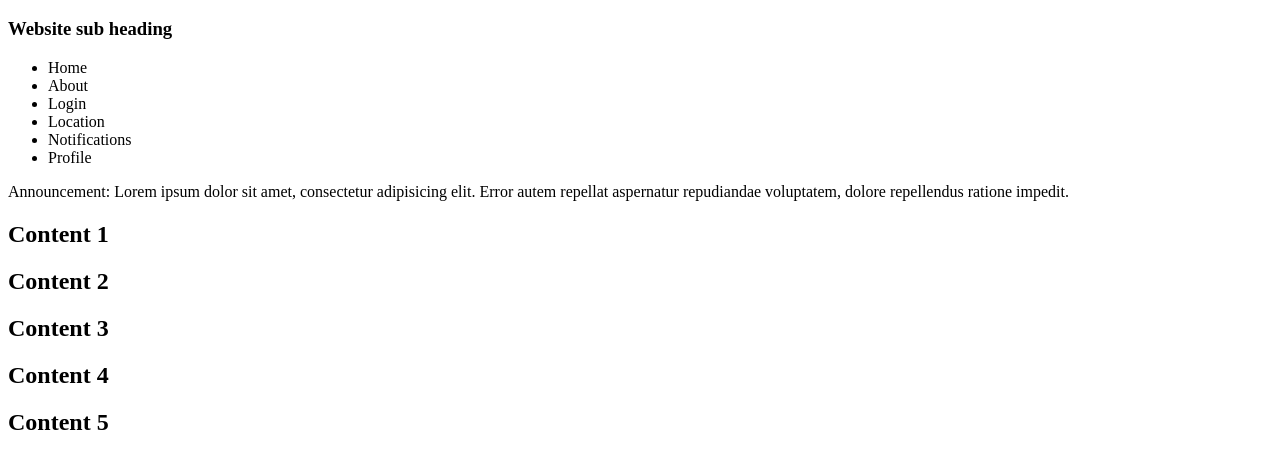
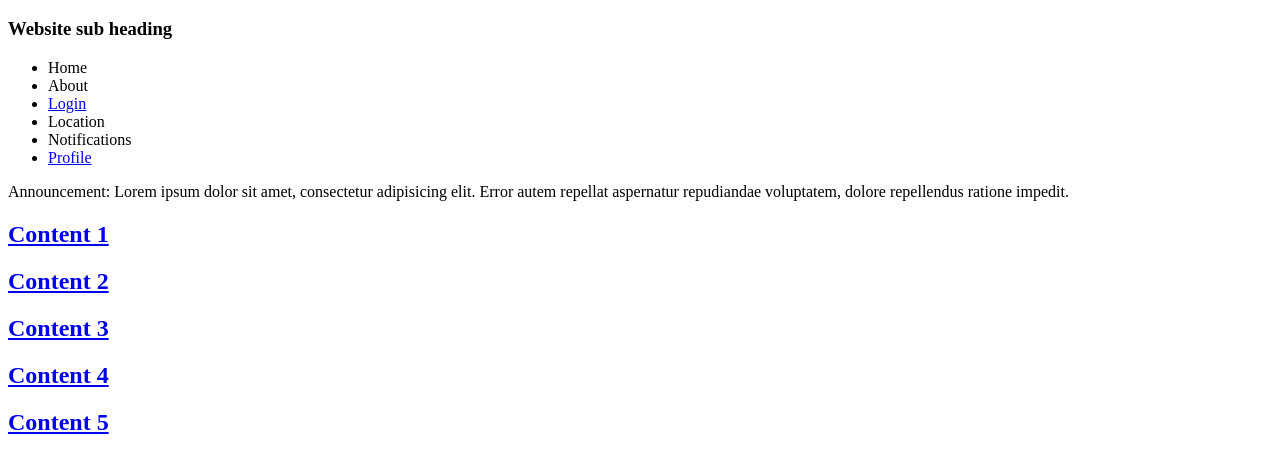
Before and after one commit to marcjerome/cpmsci117-web-development, a plain HTML site: page index.html in a window 1280 px wide. Shown: the part 48-520 px from the top of the page. Drawn offline with Linux system fonts and the light colour scheme.

Commit message:
link or contents

```diff
--- a/index.html
+++ b/index.html
@@ -12,29 +12,29 @@
             <ul>
                 <li>Home</li>
                 <li>About</li>
-                <li>Login</li>
+                <li><a href="login.html">Login</a></li>
                 <li>Location</li>
                 <li>Notifications</li>
-                <li>Profile</li>
+                <li><a href="profile.html">Profile</a></li>
             </ul>
         </div>
         <div id="annoucement-section">
             <p>Announcement: Lorem ipsum dolor sit amet, consectetur adipisicing elit. Error autem repellat aspernatur repudiandae voluptatem, dolore repellendus ratione impedit.</p>
         </div>
         <div class="article">
-            <h2>Content 1</h2>
+            <h2><a href="content.html">Content 1</a></h2>
         </div>
         <div class="article">
-            <h2>Content 2</h2>
+            <h2><a href="content.html">Content 2</a></h2>
         </div>
         <div class="article">
-            <h2>Content 3</h2>
+            <h2><a href="content.html">Content 3</a></h2>
         </div>
         <div class="article">
-            <h2>Content 4</h2>
+            <h2><a href="content.html">Content 4</a></h2>
         </div>
         <div class="article">
-            <h2>Content 5</h2>
+            <h2><a href="content.html">Content 5</a></h2>
         </div>
     </body>
 </html>
```
